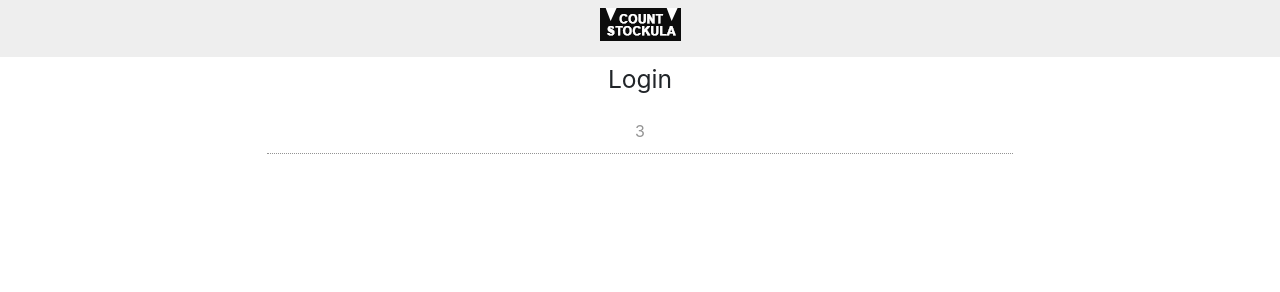
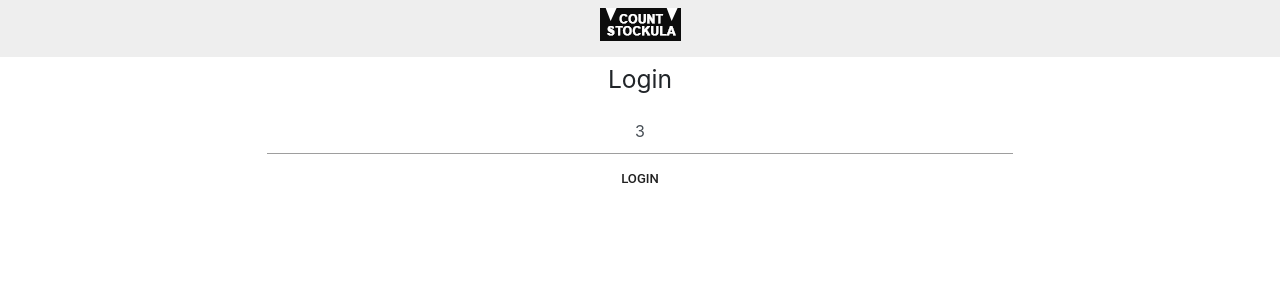
Before and after one commit to count-stockula/count-stockula, a React (Create React App) app in the folder client/: page / in a window 1280 px wide. Shown: the top 292 px of the page. Built offline with nearby package versions, Linux system fonts and the light colour scheme.

Commit message:
debugged login page but body still sitting at top of page

```diff
--- a/client/src/components/Form/Form.js
+++ b/client/src/components/Form/Form.js
@@ -4,9 +4,8 @@ import "./Form.css";
 function Form(props) {
   let styleName = "";
   return (
-    <form className={styleName}>
-      {/*props.children.map((item)=>{return item})*/}
-      {props.children}
+    <form className={styleName} id={props.id} method={props.method} action={props.action}>
+      {props.children.map(item => item)}
     </form>
   );
 }
--- /dev/null
+++ b/client/src/components/Input/Input.css
@@ -0,0 +1 @@
+/* Input.css */
--- /dev/null
+++ b/client/src/components/Input/Input.js
@@ -0,0 +1,10 @@
+import React from "react";
+import "./Input.css";
+
+function Input(props) {
+  return (
+    <input type={props.type} className={props.className} id={props.id} name={props.name} value={props.value} placeholder={props.placeholder}/>
+  );
+}
+
+export default Input;
--- a/client/src/pages/Login/Login.js
+++ b/client/src/pages/Login/Login.js
@@ -3,6 +3,8 @@ import API from "../../components/utils/API";
 import PageHeader from "../../components/Pageheader/Pageheader";
 import BottomBar from "../../components/BottomBar/BottomBar";
 import Form from "../../components/Form/Form";
+import Input from "../../components/Input/Input";
+import Button from "../../components/Button/Button";
 
 export default class Login extends PureComponent {
   state = {
@@ -13,14 +15,13 @@ export default class Login extends PureComponent {
     return (
       <>
         <PageHeader title="Login" />
-          <div className="container px-0 w-100">
+          <div className="container px-0 w-100 pb-5">
             <div className="mx-auto col-12 col-lg-8 col-md-8 col-sm-10 col-xl-7 px-0">
-              <Form>
-                <>
-                  <input type="text" class="form-control text-center" id="3" name="3" value="3" readonly="readonly" />
-                  <input type="text" class="form-control text-center" id="3" name="3" value="3" readonly="readonly" />
-                  <input type="text" class="form-control text-center" id="3" name="3" value="3" readonly="readonly" />
-                </>
+              <Form id="login" method="POST" action="/Scan">
+                  <Input type="email" className="form-control text-center" id="email" name="email" value="" placeholder="email@domain.com" />
+                  <Input type="password" className="form-control text-center" id="password" name="password" value="" placeholder="password" />
+                  <Input type="text" className="form-control text-center" id="3" name="3" value="3" placeholder="" readonly="readonly" />
+                  <Button type="submit">Login</Button>
               </Form>
             </div>
           </div>
```
